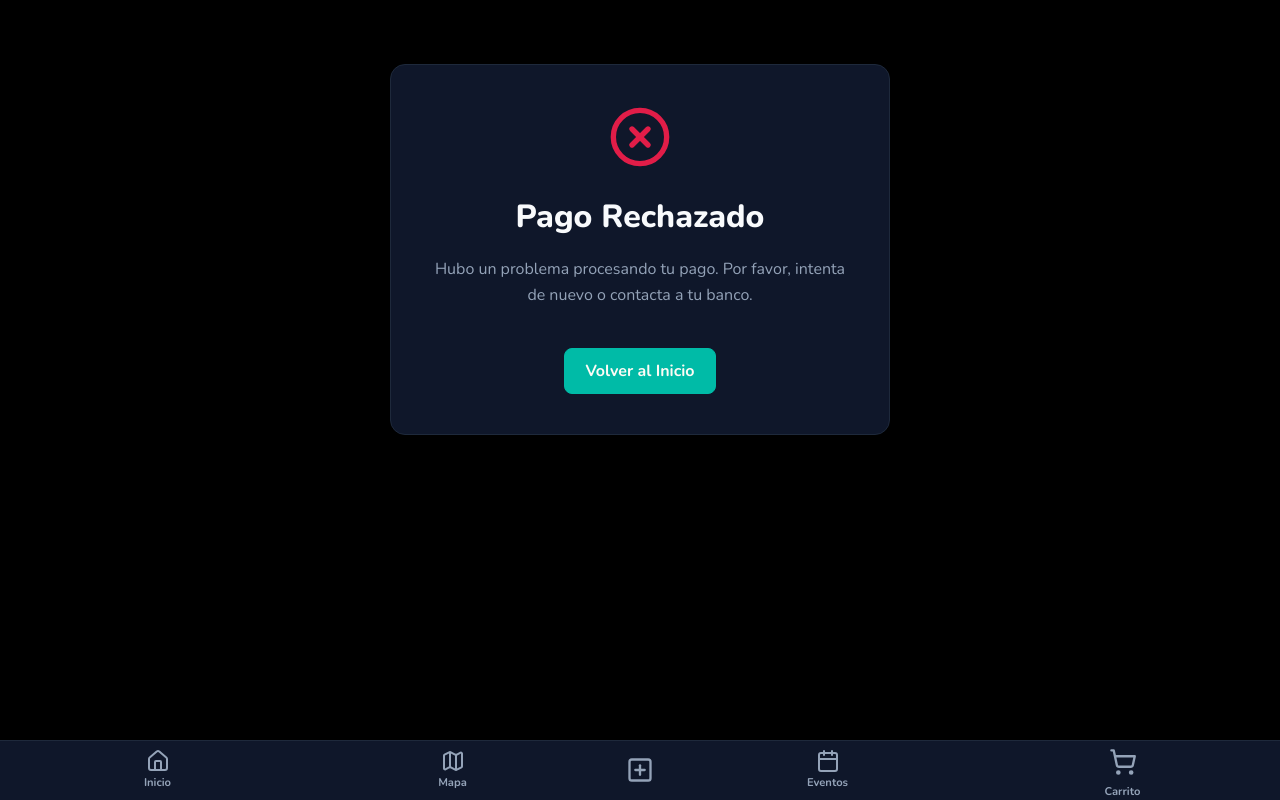
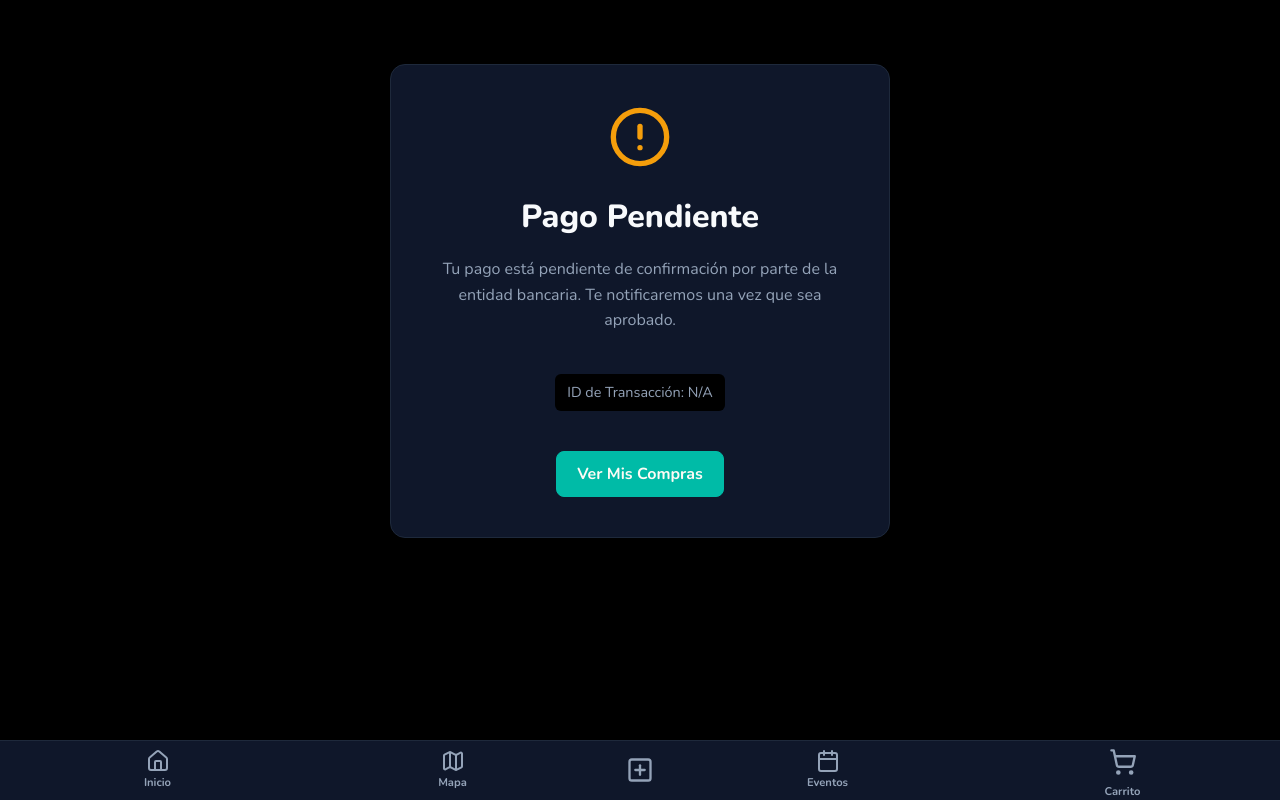
Before and after one commit to covacentral/enlapet-app, a React (Vite) app in the folder frontend/: page /dashboard/order-confirmation in a window 1280 px wide. Built offline with nearby package versions, Linux system fonts and the light colour scheme; no server answers; sample sign-in values are in the browser's storage.

Commit message:
estados de confirmación de pago

```diff
--- a/frontend/src/OrderConfirmationPage.jsx
+++ b/frontend/src/OrderConfirmationPage.jsx
@@ -1,9 +1,9 @@
 // frontend/src/OrderConfirmationPage.jsx
-// (NUEVO) Página a la que el usuario es redirigido después de un intento de pago.
+// Versión 2.0: Lee el estado real de la transacción desde los parámetros de la URL.
 
 import React, { useState, useEffect } from 'react';
 import { useSearchParams, Link } from 'react-router-dom';
-import { CheckCircle, XCircle, AlertCircle } from 'lucide-react';
+import { CheckCircle, XCircle, AlertCircle, Loader } from 'lucide-react';
 
 import styles from './OrderConfirmationPage.module.css';
 import sharedStyles from './shared.module.css';
@@ -14,27 +14,32 @@ function OrderConfirmationPage() {
     const [transactionId, setTransactionId] = useState('');
 
     useEffect(() => {
-        // ePayco devuelve el estado de la transacción en el parámetro 'ref_payco' y otros.
-        // Aquí simulamos la lectura. En producción, consultaríamos el estado real de la transacción.
+        // 1. Leemos los parámetros que ePayco nos envía en la URL de respuesta.
         const refPayco = searchParams.get('ref_payco');
-        // Para pruebas, puedes añadir ?status=success a la URL
-        const mockStatus = searchParams.get('status');
+        // El código 'x_cod_response' nos dice el estado de la transacción:
+        // 1 = Aceptada, 2 = Rechazada, 3 = Pendiente, 4 = Fallida
+        const transactionState = searchParams.get('x_cod_response');
 
         setTransactionId(refPayco || 'N/A');
 
-        if (mockStatus === 'success') {
-            setStatus('success');
-        } else if (mockStatus === 'rejected') {
-            setStatus('rejected');
-        } else {
-            // Lógica real basada en la documentación de ePayco (generalmente consultando el backend)
-            // Por ahora, asumimos éxito si hay un ref_payco
-            if (refPayco) {
+        // 2. Determinamos el estado basado en el código de respuesta.
+        switch (transactionState) {
+            case '1':
                 setStatus('success');
-            } else {
+                break;
+            case '2':
+            case '4':
                 setStatus('rejected');
-            }
+                break;
+            case '3':
+                setStatus('pending');
+                break;
+            default:
+                // Si no hay un código claro, lo dejamos como pendiente para revisión.
+                setStatus('pending');
+                break;
         }
+
     }, [searchParams]);
 
     const renderContent = () => {
@@ -50,19 +55,19 @@ function OrderConfirmationPage() {
                 return {
                     icon: <XCircle size={64} className={styles.iconRejected} />,
                     title: 'Pago Rechazado',
-                    message: 'Hubo un problema procesando tu pago. Por favor, intenta de nuevo o contacta a tu banco.',
+                    message: 'La transacción fue rechazada. Por favor, intenta de nuevo o contacta a tu banco.',
                     showOrderId: false
                 };
             case 'pending':
                 return {
                     icon: <AlertCircle size={64} className={styles.iconPending} />,
                     title: 'Pago Pendiente',
-                    message: 'Tu pago está pendiente de confirmación. Te notificaremos una vez que sea aprobado.',
+                    message: 'Tu pago está pendiente de confirmación por parte de la entidad bancaria. Te notificaremos una vez que sea aprobado.',
                     showOrderId: true
                 };
-            default:
+            default: // 'loading'
                 return {
-                    icon: null,
+                    icon: <Loader size={64} className={styles.iconLoading} />,
                     title: 'Verificando estado del pago...',
                     message: 'Por favor, espera un momento.',
                     showOrderId: false
@@ -79,8 +84,8 @@ function OrderConfirmationPage() {
                 <h1 className={styles.title}>{title}</h1>
                 <p className={styles.message}>{message}</p>
                 {showOrderId && <p className={styles.orderId}>ID de Transacción: {transactionId}</p>}
-                <Link to="/dashboard" className={`${sharedStyles.button} ${sharedStyles.primary}`}>
-                    Volver al Inicio
+                <Link to="/dashboard/settings" className={`${sharedStyles.button} ${sharedStyles.primary}`}>
+                    Ver Mis Compras
                 </Link>
             </div>
         </div>
--- a/frontend/src/OrderConfirmationPage.module.css
+++ b/frontend/src/OrderConfirmationPage.module.css
@@ -55,3 +55,15 @@
 .iconPending {
     color: var(--warning-yellow);
 }
+
+/* ... (al final de OrderConfirmationPage.module.css) ... */
+.iconLoading {
+    color: var(--text-secondary);
+    animation: spin 1.5s linear infinite;
+}
+
+@keyframes spin {
+    to {
+      transform: rotate(360deg);
+    }
+}
```
Also changed, not shown: 1 other file (tests, documents, lock files or other folders).
